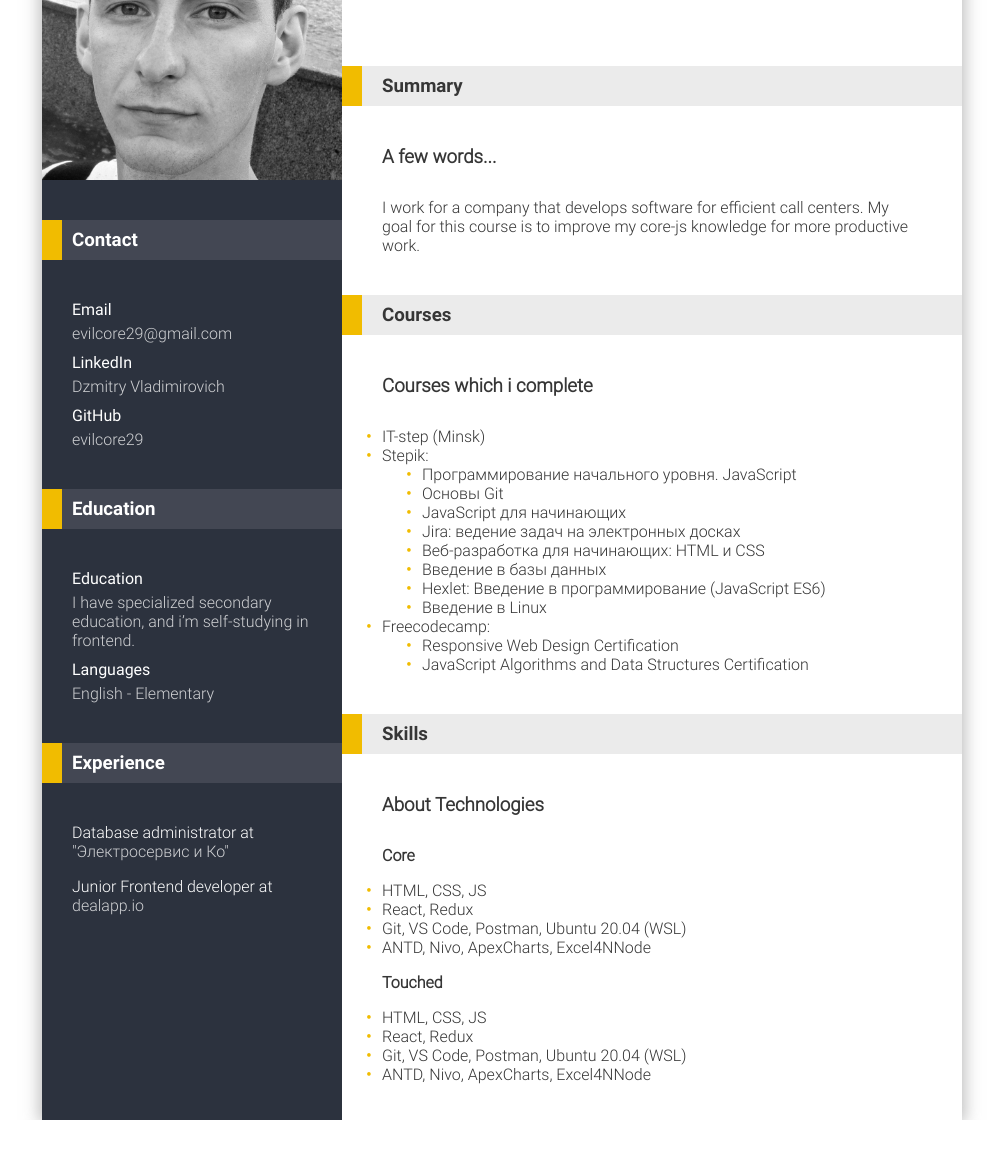
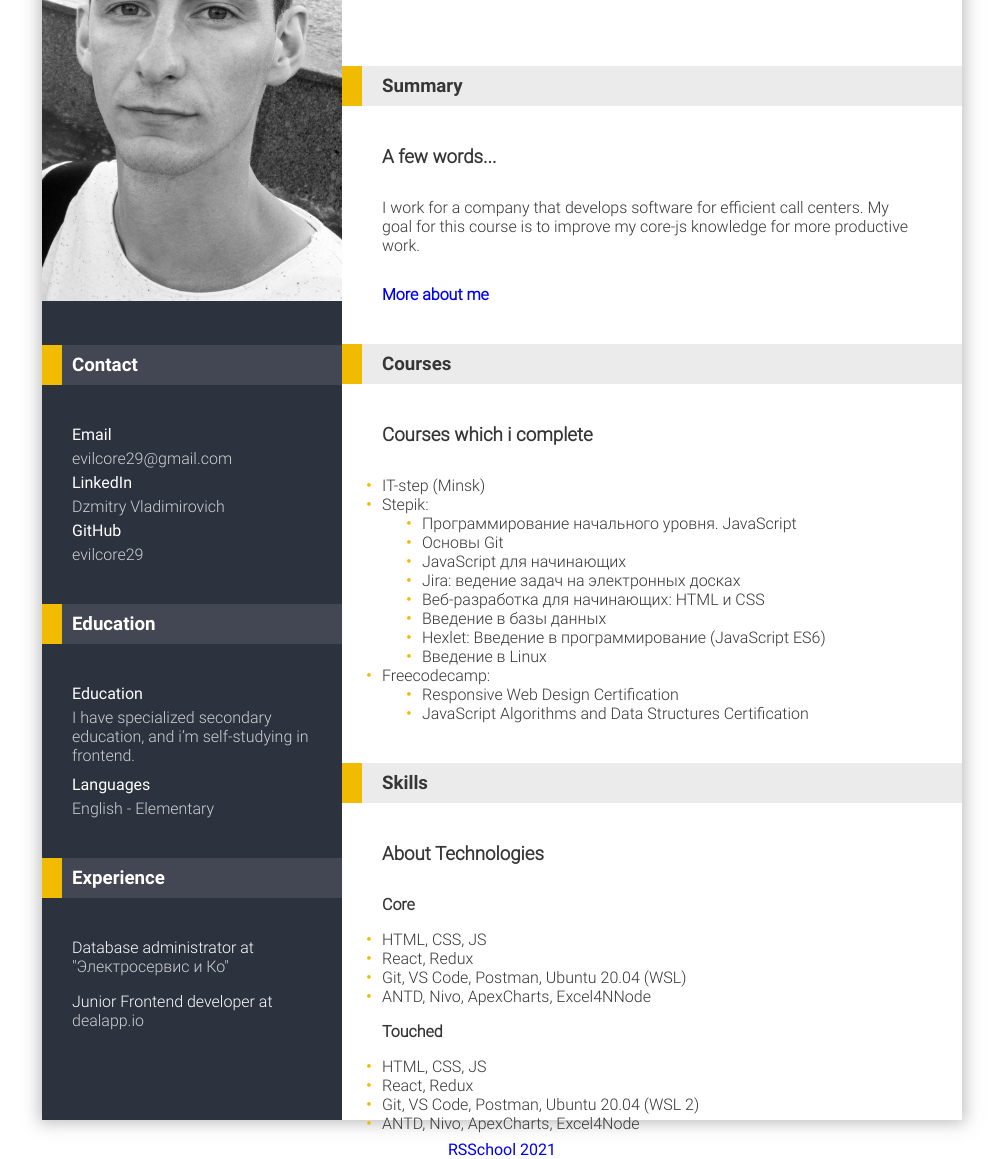
Before and after one commit to evilcore29/rsschool-cv, a plain HTML site: page index.html in a window 1280 px wide. Shown: the part 160-1319 px from the top of the page, without its empty margins (138-1141 px from the left). Before the commit the page ends 1280 px from the top, so only its background shows below. Drawn offline with Linux system fonts and the light colour scheme.

Commit message:
refactor: change document structure

```diff
--- a/css/style.css
+++ b/css/style.css
@@ -45,14 +45,18 @@ aside {
     margin: 40px 0px;
 }
 
-.avatar {
-    width: 100%;
-    background-image: url('/rsschool-cv/assets/images/photo.jpg');
-    background-repeat: no-repeat;
-    background-size: cover;
-    background-position: top;
+.sidebar_content_container ul {
+    margin: 0;
+    padding: 0px;
+}
+
+.sidebar_content_container ul li::before {
+    content: none;
+}
+
+img {
     filter: grayscale(100%);
-    height: 340px;
+    height: 461px;
 }
 
 .sidebar_block_title {
@@ -150,7 +154,8 @@ main {
 
 .main_content_container p,
 .main_content_container span,
-.main_content_container h3 {
+.main_content_container h3 ,
+.main_content_container h4 {
     margin: 30px 40px;
 }
 
@@ -171,3 +176,14 @@ ul li::before {
 .hide::before {
     content: none;
 }
+
+footer {
+    width: 100%;
+    display: flex;
+    justify-content: center;
+    margin: 20px 0px;
+}
+
+a {
+    text-decoration: none;
+}
--- a/index.html
+++ b/index.html
@@ -13,25 +13,29 @@
     <div class="container">
         <div class="cv_container">
             <aside>
-                <div class="avatar"></div>
+                <div class="avatar">
+                    <img src="/rsschool-cv/assets/images/photo.jpg" alt="Dzmitry photo">
+                </div>
                 <section class="contacts">
                     <div class="sidebar_block_title">
                         <h3>Contact</h3>
                     </div>
                     <div class="sidebar_content_container">
-                        <div>
+                        <ul>
+                            <li>
                                 <span>Email</span>
                                 <a href="mailto:evilcore29@gmail.com">evilcore29@gmail.com</a>
-                        </div>
-                        <div>
+                            </li>
+                            <li>
                                 <span>LinkedIn</span>
                                 <a href="https://www.linkedin.com/in/%D0%B4%D0%BC%D0%B8%D1%82%D1%80%D0%B8%D0%B9-%D0%B2-60b6001a1/"
                                     target="_blank">Dzmitry Vladimirovich</a>
-                        </div>
-                        <div>
+                            </li>
+                            <li>
                                 <span>GitHub</span>
                                 <a href="https://github.com/evilcore29" target="_blank">evilcore29</a>
-                        </div>
+                            </li>
+                        </ul>
                     </div>
                 </section>
                 <section class="education_courses_languages">
@@ -63,8 +67,9 @@
                         <h3>Experience</h3>
                     </div>
                     <div class="sidebar_content_container">
-                        <p>Database administrator at <a href="https://sila.by">"Электросервис и Ко"</a></p>
-                        <p>Junior Frontend developer at <a href="https://dealapp.io">dealapp.io</a></p>
+                        <p>Database administrator at <a href="https://sila.by" target="_blank">"Электросервис и Ко"</a>
+                        </p>
+                        <p>Junior Frontend developer at <a href="https://dealapp.io" target="_blank">dealapp.io</a></p>
                     </div>
                 </section>
             </aside>
@@ -79,11 +84,20 @@
                     <h3>Summary</h3>
                 </div>
                 <section class="main_content_container">
+
+
                     <h3>A few words...</h3>
-                    <div>
-                        <p>I work for a company that develops software for efficient call centers. My goal for this
+                    <article>
+                        <p>I work for a company that develops software for efficient call centers.
+                            My goal for
+                            this
                             course is to improve my core-js knowledge for more productive work.</p>
-                    </div>
+                        <h4>
+                            <a href="https://www.linkedin.com/in/%D0%B4%D0%BC%D0%B8%D1%82%D1%80%D0%B8%D0%B9-%D0%B2-60b6001a1/"
+                                target="_blank">More about me</a>
+                        </h4>
+
+                    </article>
                 </section>
 
                 <div class="main_block_title">
@@ -141,13 +155,16 @@
                         <ul>
                             <li>HTML, CSS, JS</li>
                             <li>React, Redux</li>
-                            <li>Git, VS Code, Postman, Ubuntu 20.04 (WSL)</li>
-                            <li>ANTD, Nivo, ApexCharts, Excel4NNode</li>
+                            <li>Git, VS Code, Postman, Ubuntu 20.04 (WSL 2)</li>
+                            <li>ANTD, Nivo, ApexCharts, Excel4Node</li>
                         </ul>
                     </div>
                 </section>
             </main>
         </div>
+        <footer>
+            <a href="https://rs.school/" target="_blank">RSSchool 2021</a>
+        </footer>
     </div>
 </body>
 
```
Lines whose indentation alone changed are shown as unchanged.
